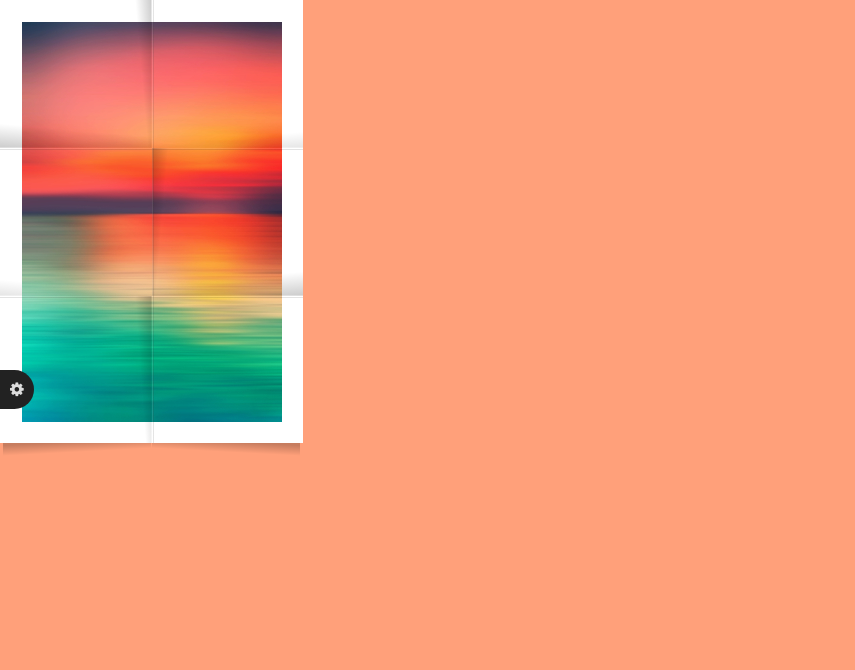
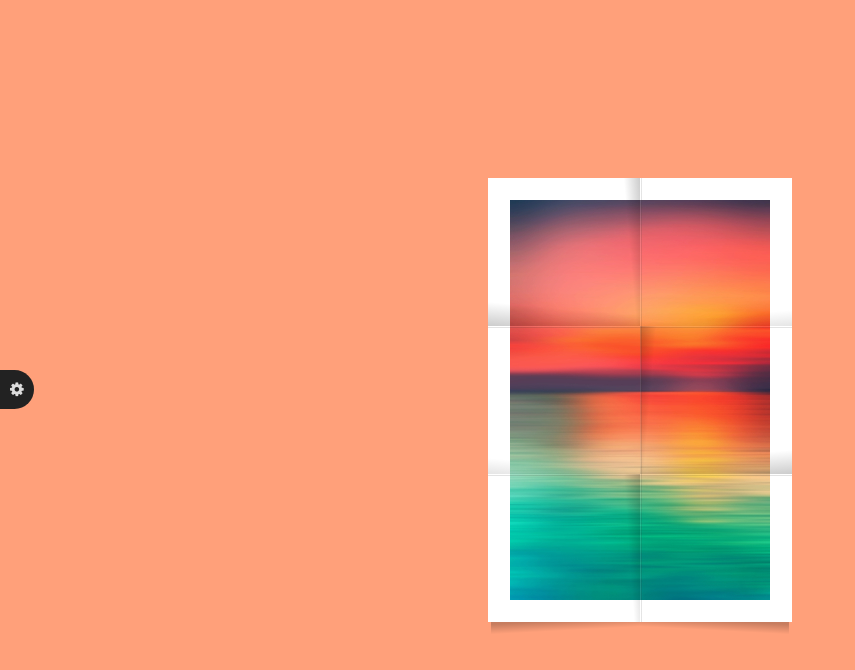
Before and after one commit to LeonardoMacedoCano/CSS-folded-poster-effect, a plain HTML site: page index.html in a window 1280 px wide. Shown: the whole page, without its empty margins (0-855 px from the left). Drawn offline with nearby package versions, Linux system fonts and the light colour scheme.

Commit message:
fix containerPoster id margin

```diff
--- a/styles.css
+++ b/styles.css
@@ -123,7 +123,7 @@ i {
 #containerPoster {
 	width: calc((var(--width) + var(--border)) * 1px);
 	height: calc((var(--height) + var(--border)) * 1px);
-	margin: calc((100vh - (var(--imgHeight) + var(--imgBorder)) * 1px) / 2) auto;
+	margin: calc(var(--marginTop) * 1px) auto;
 	display: grid;
 	justify-items: center;
 }
```
